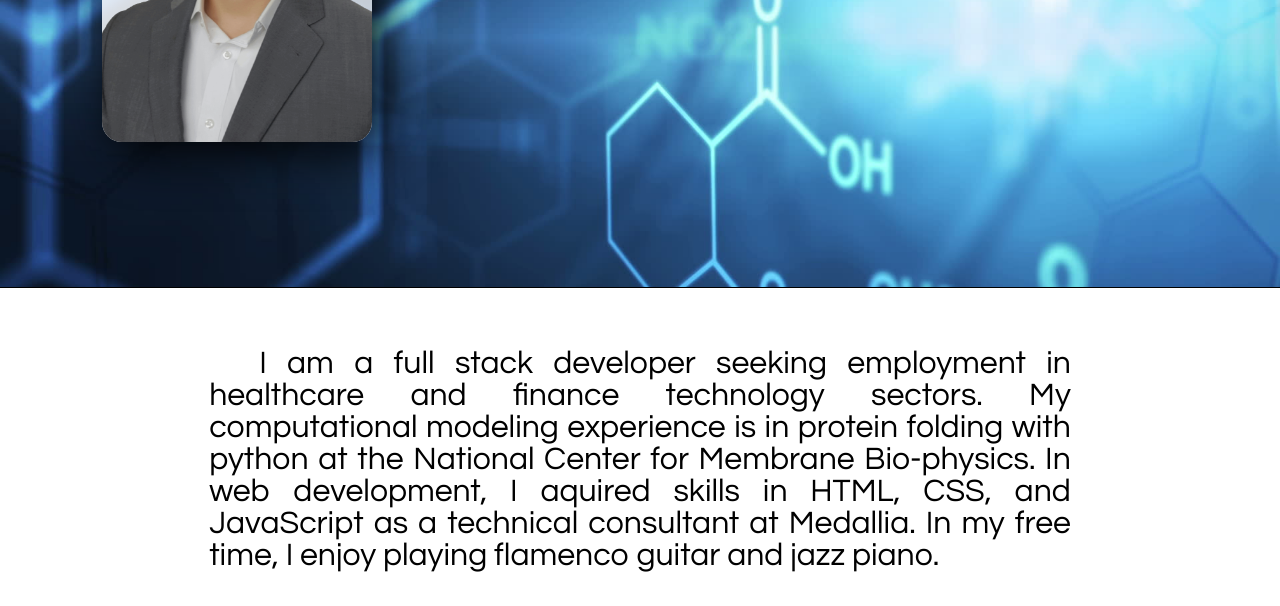
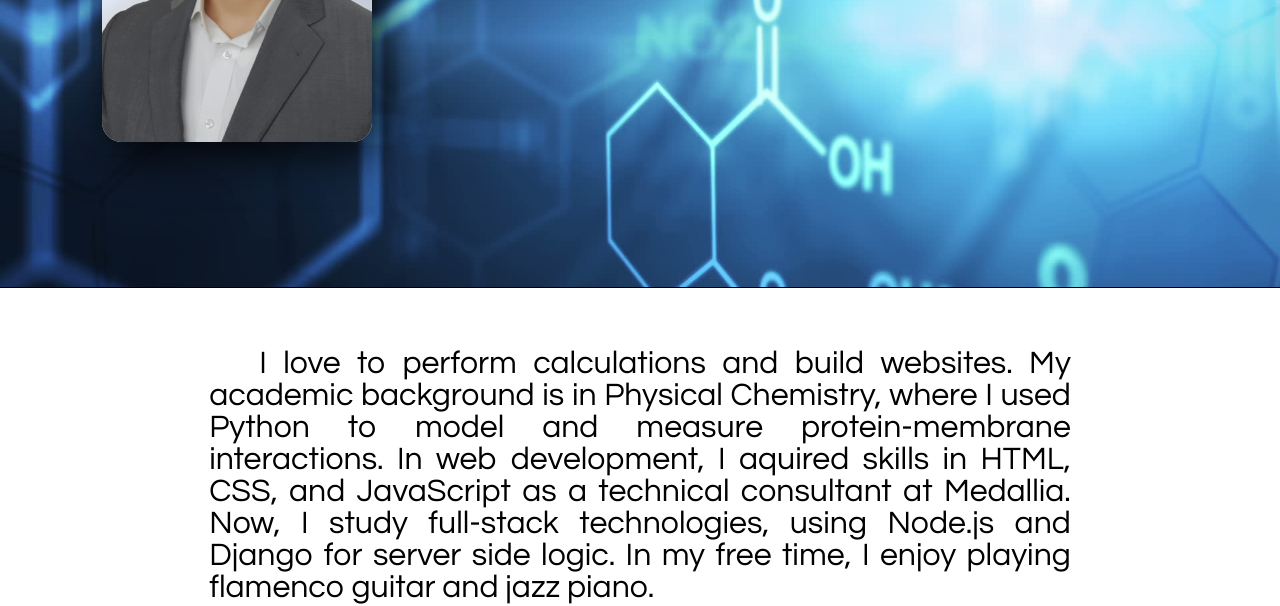
Before and after one commit to andrew-apicello/andrew-apicello, a plain HTML site: page index.html in a window 1280 px wide. Shown: the part 353-959 px from the top of the page. Drawn offline with nearby package versions, Linux system fonts and the light colour scheme.

Commit message:
content rewrite

```diff
--- a/index.html
+++ b/index.html
@@ -38,7 +38,7 @@
 		<!-- <h2 id="aboutMe">About Me</h2> -->
 		<div class="containerAbout">
 			<h2 class="pAbout">
-				I am a full stack developer seeking employment in healthcare and finance technology sectors. My computational modeling experience is in protein folding with python at the National Center for Membrane Bio-physics. In web development, I aquired skills in HTML, CSS, and JavaScript as a technical consultant at Medallia. In my free time, I enjoy playing flamenco guitar and jazz piano.
+				I love to perform calculations and build websites. My academic background is in Physical Chemistry, where I used Python to model and measure protein-membrane interactions. In web development, I aquired skills in HTML, CSS, and JavaScript as a technical consultant at Medallia. Now, I study full-stack technologies, using Node.js and Django for server side logic. In my free time, I enjoy playing flamenco guitar and jazz piano.
 			</h2>
 			<br>
 		</div>
```
